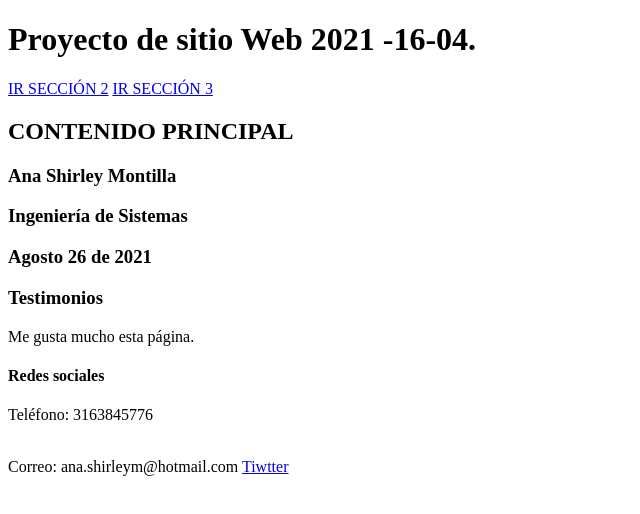
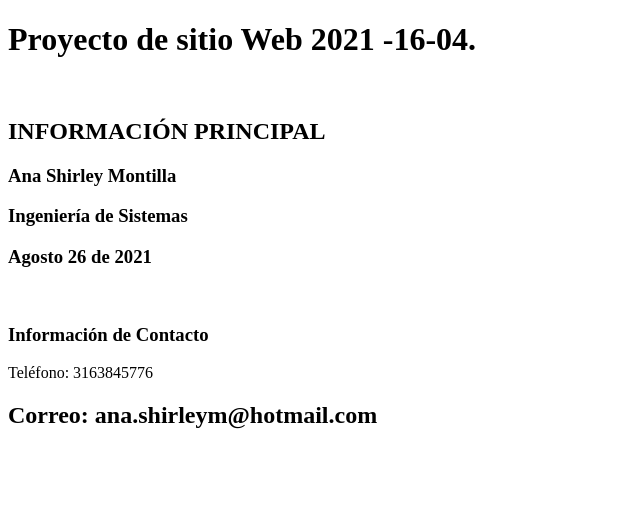
Before and after one commit to anamontilla/DSW-MontillaAna, a plain HTML site: page index.html in a window 1280 px wide. Shown: the whole page, without its empty margins (0-640 px from the left). Drawn offline with Linux system fonts and the light colour scheme.

Commit message:
Actualizar y organizar
Actualicé y organicé la información, quité unas secciones del archivo

```diff
--- a/index.html
+++ b/index.html
@@ -8,27 +8,19 @@
     <header>
         <h1>Proyecto de sitio Web 2021 -16-04.</h1>
     </header>
-    <nav>
-        <a href="#">IR SECCIÓN 2</a>
-        <a href="#">IR SECCIÓN 3</a>
-    </nav>
     <section>
         <article>
-            <h2>CONTENIDO PRINCIPAL</h2>
+            <br><h2>INFORMACIÓN PRINCIPAL</h2>
             <h3>Ana Shirley Montilla</h3>
             <h3>Ingeniería de Sistemas</h3>
-            <h3>Agosto 26 de 2021</h3>
+            <h1>Agosto 26 de 2021</h1>
         </article>
     </section>
-    <aside>
-        <h3>Testimonios</h3>
-        <p>Me gusta mucho esta página.</p>
-    </aside>
     <footer>
-        <h4>Redes sociales</h4>
+        <br><h3>Información de Contacto</h3>
         <p>Teléfono: 3163845776</p>
-        <br>Correo: ana.shirleym@hotmail.com
-        <a href="#">Tiwtter</a>
+        <h2>Correo: ana.shirleym@hotmail.com</h2>
+
     </footer>
 </body>
 </html>
```
Also changed, not shown: 1 other file.
